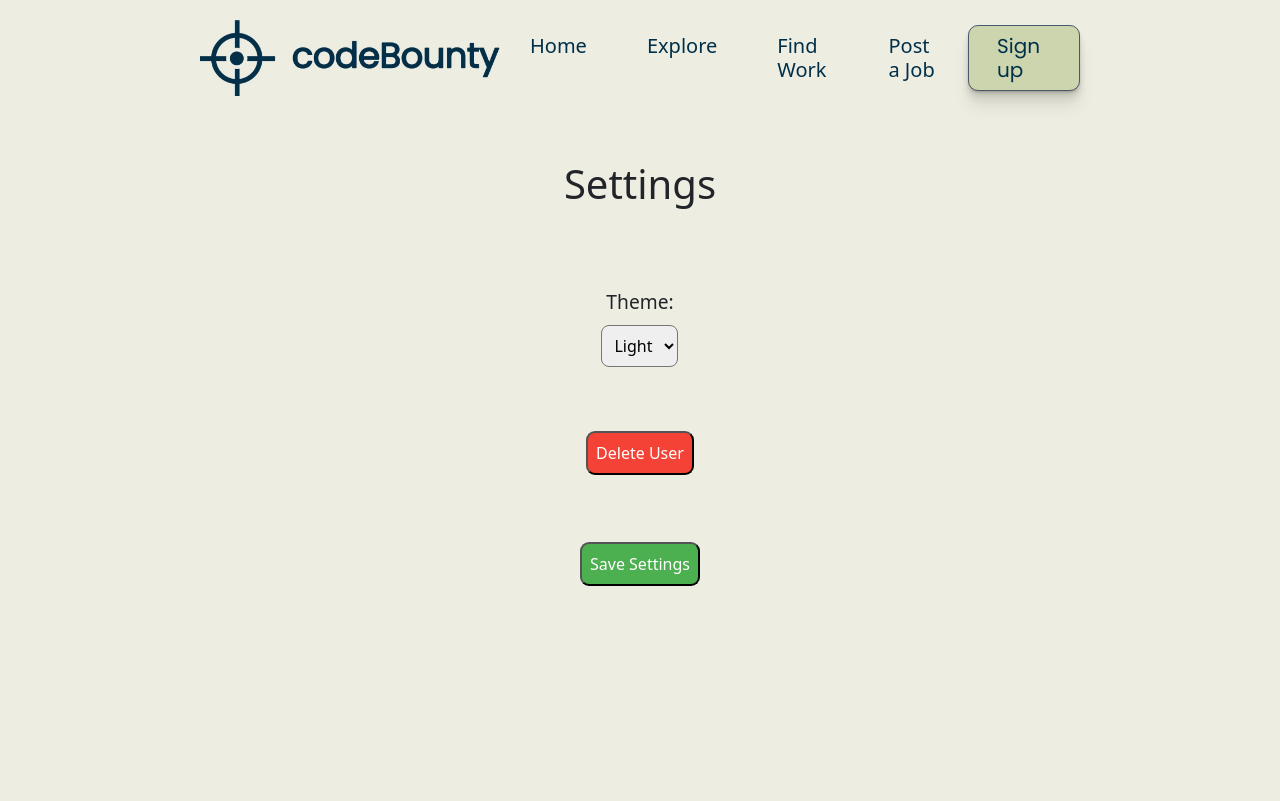
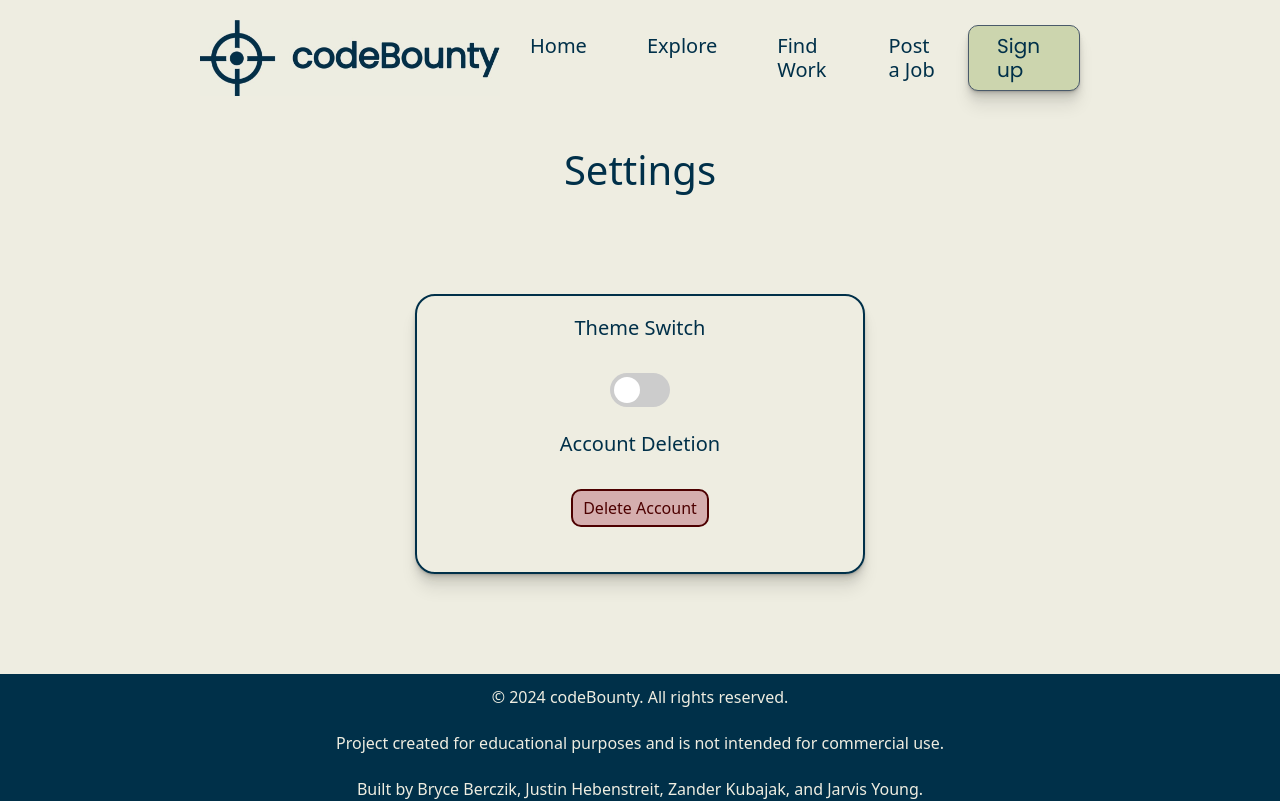
Before and after one commit to bryceberczik/codeBounty, a React (Vite) app in the folder client/: page /settings in a window 1280 px wide. Shown: the top 801 px of the page. Built offline with nearby package versions, Linux system fonts and the light colour scheme; a web font is replaced by a local one.

Commit message:
started settings page / working on accepting applicant modal

```diff
--- a/client/src/css/settings.css
+++ b/client/src/css/settings.css
@@ -1,58 +1,100 @@
-.settingsTitle {
+.settings-div {
+
+    margin: 50px 200px;
     display: flex;
-    justify-content: center;
+    flex-direction: column;
     align-items: center;
-    margin: 4rem auto 5rem auto;
 }
 
-.settingsContainer {
-    display: flex;
-    justify-content: center;
-    align-items: center;
-    margin: 0 auto;
+.settings-div h1 {
+
+    font-size: 40px;
+    text-align: center;
+    color: #003049;
+    margin-bottom: 50px;
 }
 
-.settingsForm {
-    display: flex;
-    flex-direction: column;
-    justify-content: center;
-    align-items: center;
-    margin: 0 auto 23rem auto;
+.settings-container {
+    padding: 20px;
+    border: 2px solid #003049;
+    border-radius: 20px;
+    width: 450px;
+    box-shadow: 0 1px 1px hsl(0deg 0% 0% / 0.075),
+    0 2px 2px hsl(0deg 0% 0% / 0.075), 0 4px 4px hsl(0deg 0% 0% / 0.075),
+    0 8px 8px hsl(0deg 0% 0% / 0.075), 0 16px 16px hsl(0deg 0% 0% / 0.075);
+    margin: 50px;
 }
 
-.themeLabel {
-    margin: 0 auto;
-    display: flex;
-    justify-content: center;
-    align-items: center;
-    flex-direction: column;
-    margin-bottom: 0.5rem;
-    font-size: 1.2rem;
+.setting-opt {
+
+    text-align: center;
+
 }
 
-.lightDarkModeDropDown {
-margin: 0 auto;
-padding: 0.5rem;
-border-radius: 8px;
-}
-.deleteUser {
-    display: flex;
-    justify-content: center;
-    align-items: center;
-    margin: 4rem auto 0.2rem auto;
-    padding: 0.5rem;
-    background-color: #f44336;
-    color: white;
-    border-radius: 9px;
+.setting-opt h3 {
+
+    color: #003049;
+    font-size: 20px;
 }
 
-.saveSettings {
-    display: flex;
-    justify-content: center;
-    align-items: center;
-    margin: 1rem auto 1rem auto;
-    padding: 0.5rem;
-    background-color: #4CAF50;
-    color: white;
-    border-radius: 9px;
-}
+.switch {
+    position: relative;
+    display: inline-block;
+    width: 60px;
+    height: 34px;
+    margin: 25px;
+  }
+
+  .switch input {
+    opacity: 0;
+    width: 0;
+    height: 0;
+  }
+
+  .slider {
+    position: absolute;
+    cursor: pointer;
+    top: 0;
+    left: 0;
+    right: 0;
+    bottom: 0;
+    background-color: #ccc;
+    transition: .4s;
+    border-radius: 34px;
+  }
+
+  .slider:before {
+    position: absolute;
+    content: "";
+    height: 26px;
+    width: 26px;
+    left: 4px;
+    bottom: 4px;
+    background-color: white;
+    transition: .4s;
+    border-radius: 50%;
+  }
+
+  input:checked + .slider {
+    background-color: #003049;
+  }
+
+  input:checked + .slider:before {
+    transform: translateX(26px);
+  }
+
+  .delete-user-btn {
+
+    margin: 25px 0;
+    background-color: #d5aeae;
+    padding: 5px 10px;
+    color: #4d0000;
+    border: 2px solid #4d0000;
+    border-radius: 10px;
+    transition: 0.3s ease;
+  }
+
+  .delete-user-btn:hover {
+
+    background-color: #b08b8b;
+  }
--- a/client/src/main.tsx
+++ b/client/src/main.tsx
@@ -12,7 +12,7 @@ import PostAJob from "./pages/PostAJob.tsx";
 // import About from "./pages/About.tsx";
 import UserProfile from "./pages/UserProfile.tsx";
 import Signup from "./pages/Signup.tsx";
-import SettingsPage from "./pages/settings.tsx";
+import Settings from "./pages/settings.tsx";
 
 import auth from "./utils/auth.ts";
 
@@ -63,7 +63,7 @@ export const router = createBrowserRouter([
       },
       {
         path: "/settings",
-        element: <SettingsPage />,
+        element: <Settings />,
       },
     ],
   },
--- a/client/src/pages/settings.tsx
+++ b/client/src/pages/settings.tsx
@@ -1,77 +1,26 @@
-import { useState } from 'react';
-import '../css/settings.css';
+import "../css/settings.css";
 
-function SettingsPage() {
-    const [settings, setSettings] = useState({
-        theme: 'light',
-        // notifications: true,
-        language: 'en',
-    });
-
-    const handleInputChange = (event: React.ChangeEvent<HTMLInputElement | HTMLSelectElement>) => {
-        const { name, value, checked } = event.target as HTMLInputElement;
-        setSettings({
-            ...settings,
-            [name]: name === '' ? checked : value,
-        });
-    };
-
+const Settings = () => {
   return (
-        <div>
-
-            <h1 className='settingsTitle'>Settings</h1>
-
-            <div className='settingsContainer'>
-
-                <form className='settingsForm'>
-
-
-                    <div>
-
-                        <label className='themeLabel'>
-                            Theme:
+    <div className="settings-div">
+      <h1>Settings</h1>
+      <div className="settings-container">
+        <div className="setting-opt">
+          <h3>Theme Switch</h3>
+          <label className="switch">
+            <input type="checkbox" />
+            <span className="slider"></span>
           </label>
-
         </div>
-
-                    <div>
-
-                        <select name="theme" className="lightDarkModeDropDown" value={settings.theme} onChange={handleInputChange}>
-
-                            <option value="light">Light</option>
-                            <option value="dark">Dark</option>
-
-                        </select>
-
+        <div className="setting-opt">
+          <h3>Account Deletion</h3>
+          <button className="delete-user-btn">Delete Account</button>
         </div>
-
-
-
-                    <button className='deleteUser'>Delete User</button>
-
-                    <br />
-
-                    {/* <label>
-                        Notifications:
-                        <input
-                            type="checkbox"
-                            name="notifications"
-                            checked={settings.notifications}
-                            onChange={handleInputChange}
-                        />
-                    </label> */}
-
-                    <br />
-
-                    <button type="submit" className='saveSettings'>Save Settings</button>
-
-                </form>
-
       </div>
 
 
     </div>
   );
-}
+};
 
-export default SettingsPage;
+export default Settings;
```
Lines whose indentation alone changed are shown as unchanged.
